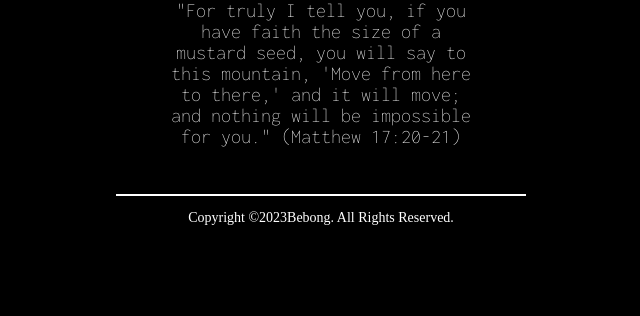
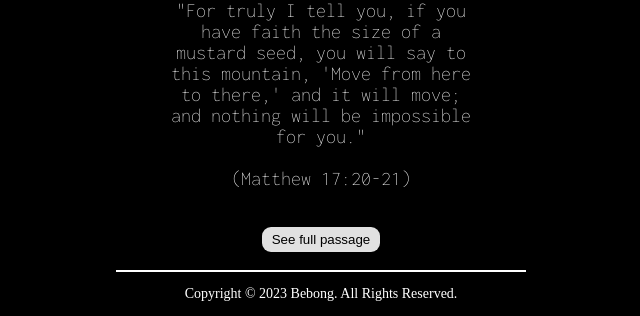
Before and after one commit to fuentesjmc29/Motivation-Meme, a plain HTML site: page index.html in a window 1280 px wide. Shown: the part 547-863 px from the top of the page, without its empty margins (319-959 px from the left). Before the commit the page ends 800 px from the top, so only its background shows below. Drawn offline with nearby package versions, Linux system fonts and the light colour scheme.

Commit message:
Update index.html

```diff
--- a/index.html
+++ b/index.html
@@ -4,7 +4,7 @@
     <meta charset="UTF-8">
     <meta name="viewport" content="width=device-width, initial-scale=1.0">
     <link rel="stylesheet" href="style.css">
-    <title>Word of God</title>
+    <title>Motivation Meme</title>
     <!-- font-family: 'Libre Baskerville', serif; -->
     <link rel="preconnect" href="https://fonts.googleapis.com">
     <link rel="preconnect" href="https://fonts.gstatic.com" crossorigin>
@@ -18,13 +18,13 @@
     <div>
         <img src="./assets/images/mustard-seed.jpg" alt="A mustard seed held by a hand with a tree background">
         <h1>Faith small as a mustard seed</h1>
-        <p>"For truly I tell you, if you have faith the size of a mustard seed, you will say to this mountain, 'Move from here to there,' and it will move; and nothing will be impossible for you." (Matthew 17:20-21)</p>
+        <p>"For truly I tell you, if you have faith the size of a mustard seed, you will say to this mountain, 'Move from here to there,' and it will move; and nothing will be impossible for you."<br><br> (Matthew 17:20-21)</p>
         <br>
-        <p id="link"><a href="https://www.biblegateway.com/passage/?search=Matthew%2017&version=NKJV" target="_blank"><em>Full passage here >>> </em></a></p>
+        <button id="link"><a href="https://www.biblegateway.com/passage/?search=Matthew%2017&version=NKJV" target="_blank">See full passage</a></button>
         <hr>
     </div>
 </body>
 <footer>
-    <p>Copyright ©2023Bebong. All Rights Reserved. </p>
+    <p>Copyright © 2023 Bebong. All Rights Reserved. </p>
 </footer>
 </html>
```
